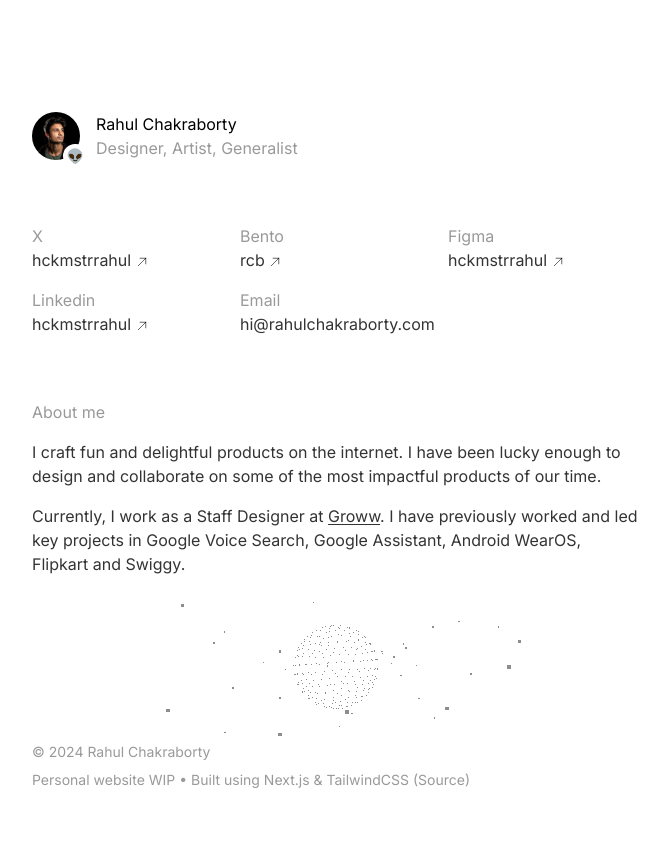
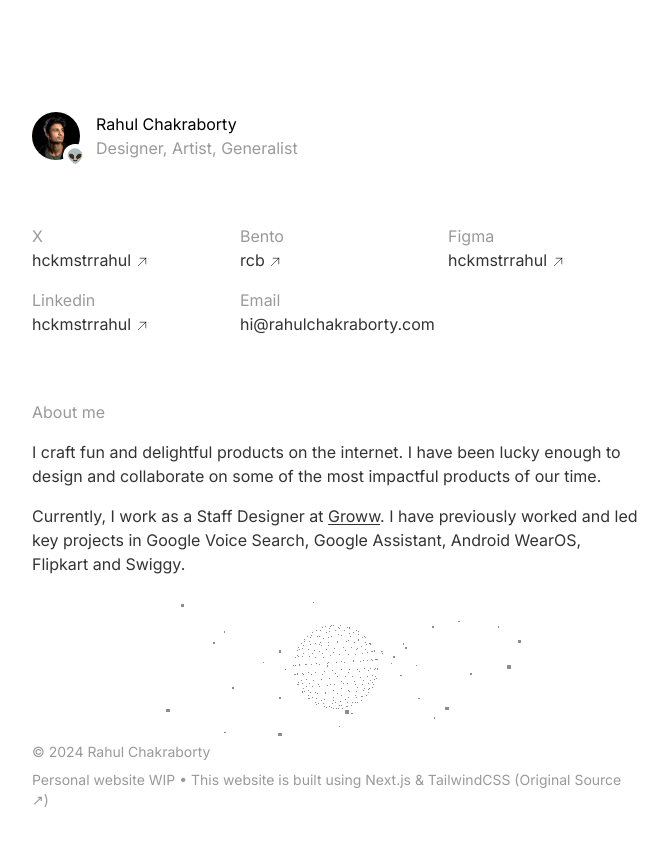
Before and after one commit to hckmstrrahul/minimal-portfolio, a Next.js app: page / in a window 1280 px wide. Shown: the top 846 px of the page, without its empty margins (304-972 px from the left). Built offline with nearby package versions, Linux system fonts and the light colour scheme.

Commit message:
footer-text-change

```diff
--- a/ui/Footer.tsx
+++ b/ui/Footer.tsx
@@ -11,13 +11,13 @@ export default function Footer() {
       <p className="flex flex-col gap-2">
         © {new Date().getFullYear()} Rahul Chakraborty
         <span>
-          Personal website WIP • Built using Next.js & TailwindCSS (
+          Personal website WIP • This website is built using Next.js & TailwindCSS (
           <a
             href="https://github.com/cristicretu/cretu.dev" // Update this with your GitHub repository URL
             rel="noopener noreferrer"
             target="_blank"
           >
-            Source
+            Original Source ↗︎
           </a>
           )
         </span>
```
